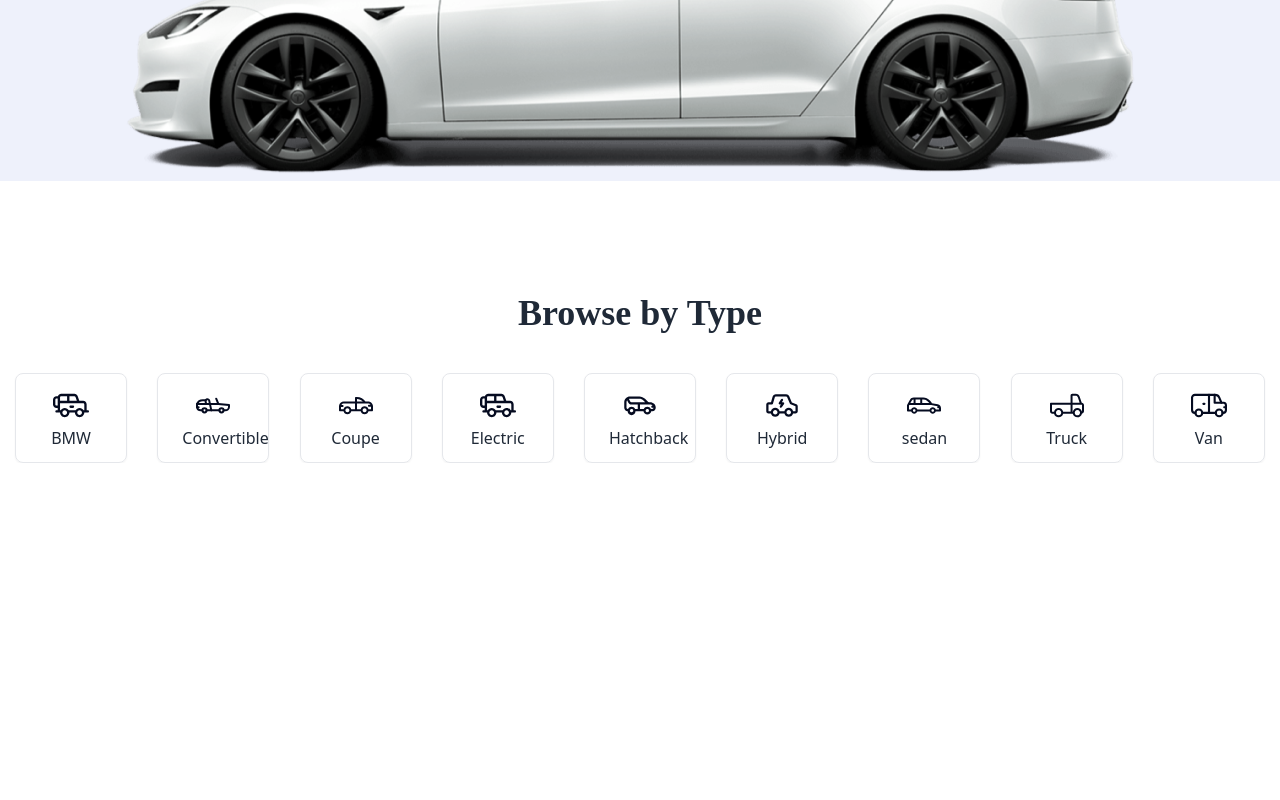
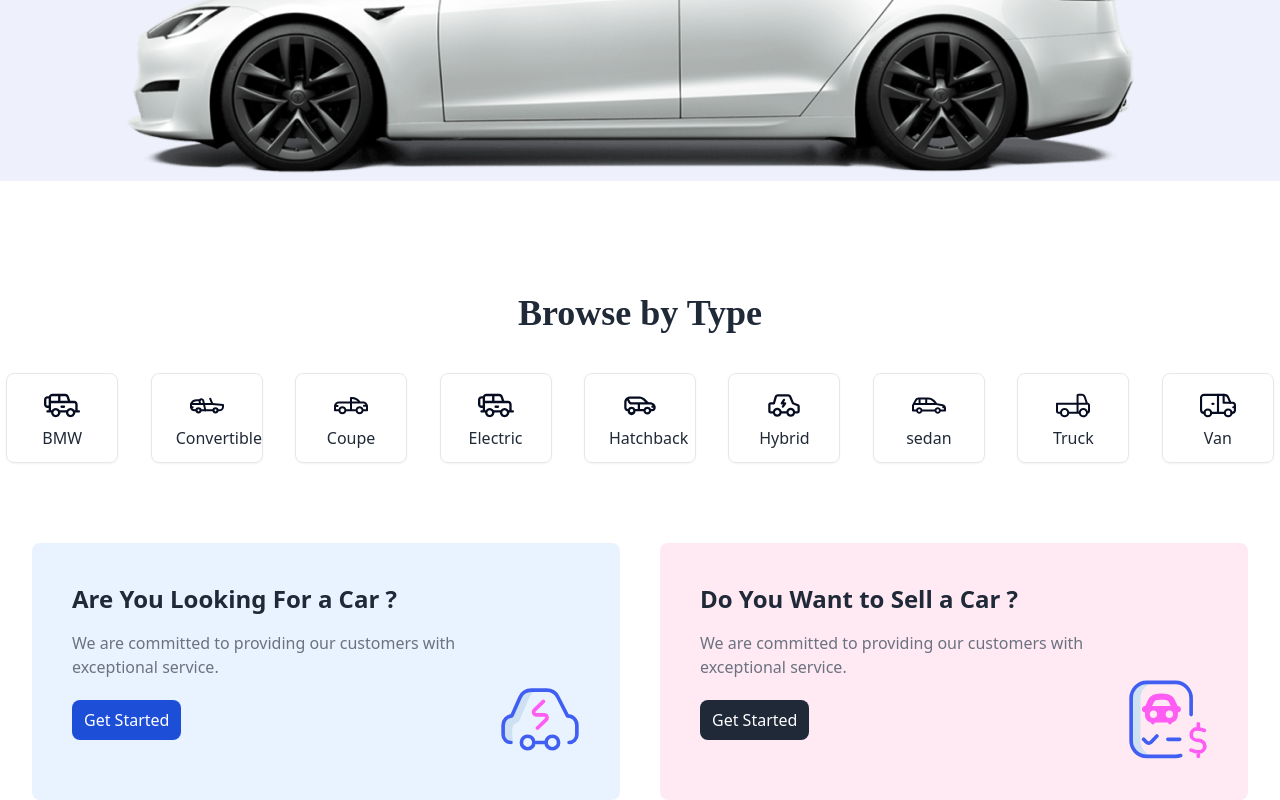
Before and after one commit to KaziMehediHasan1/AutoLux, a React (Vite) app: page / in a window 1280 px wide. Shown: the part 560-1360 px from the top of the page. Before the commit the page ends 1023 px from the top, so only its background shows below. Built offline with nearby package versions, Linux system fonts and the light colour scheme.

Commit message:
buy & selling card adding done

```diff
--- /dev/null
+++ b/src/Components/pages/Home/CarCard.jsx
@@ -0,0 +1,41 @@
+import { NavLink } from "react-router-dom";
+import car1 from "../../../assets/electric-car.svg.svg";
+import car2 from "../../../assets/electric-car2.svg.svg";
+const CarCard = () => {
+  return (
+    <div className="max-w-screen-xl mt-8 md:mt-20 mx-auto">
+      <div className="md:flex md:gap-10 grid px-8">
+        <div className="md:w-[675px] w-80 bg-[#E9F2FF] rounded-lg p-10">
+          <h2 className="text-2xl font-bold">Are You Looking For a Car ?</h2>
+          <p className="mt-4 font-medium text-gray-500">
+            We are committed to providing our customers with <br /> exceptional
+            service.
+          </p>
+          <div className="flex justify-between items-center">
+            <NavLink className=" rounded-lg bg-blue-700 text-white px-3 py-2 h-10">
+              Get Started
+            </NavLink>
+            <img src={car1} className="w-20" />
+          </div>
+
+          {/* second card */}
+        </div>
+        <div className="md:w-[675px] w-80 bg-[#FFE9F3] rounded-lg p-10">
+          <h2 className="text-2xl font-bold">Do You Want to Sell a Car ?</h2>
+          <p className="mt-4 font-medium text-gray-500">
+            We are committed to providing our customers with <br /> exceptional
+            service.
+          </p>
+          <div className="flex justify-between items-center">
+            <NavLink className=" rounded-lg bg-gray-800 text-white px-3 py-2 h-10">
+              Get Started
+            </NavLink>
+            <img src={car2} className="w-20" />
+          </div>
+        </div>
+      </div>
+    </div>
+  );
+};
+
+export default CarCard;
--- a/src/Components/pages/Home/CarType.jsx
+++ b/src/Components/pages/Home/CarType.jsx
@@ -9,11 +9,11 @@ import img8 from "../../../assets/truck.svg";
 import img9 from "../../../assets/van.svg";
 const CarType = () => {
   return (
-    <div className="max-w-screen-xl mt-28 mx-auto">
+    <div className="max-w-screen-xl mt-8 md:mt-28 mx-auto">
       <h1 className="font-primary font-bold text-center text-4xl">
         Browse by Type
       </h1>
-      <div className="grid grid-cols-3 sm:grid-cols-4 lg:grid-cols-9 mt-10">
+      <div className="grid grid-cols-3 sm:grid-cols-4 lg:grid-cols-9 mt-10 gap-5">
         <div className="border mx-auto px-6 rounded-lg py-3 shadow-sm w-28">
           <img src={img1} alt="bmw" className="w-9 h-10 mx-auto" />
           <p className="text-center">BMW</p>
--- a/src/Components/pages/Home/Home.jsx
+++ b/src/Components/pages/Home/Home.jsx
@@ -1,3 +1,4 @@
+import CarCard from "./CarCard";
 import CarType from "./CarType";
 import Hero from "./Hero";
 
@@ -6,6 +7,7 @@ const Home = () => {
     <div>
       <Hero></Hero>
       <CarType></CarType>
+      <CarCard></CarCard>
     </div>
   );
 };
```
Also changed, not shown: src/assets/electric-car.svg.svg (added), src/assets/electric-car2.svg.svg (added).
